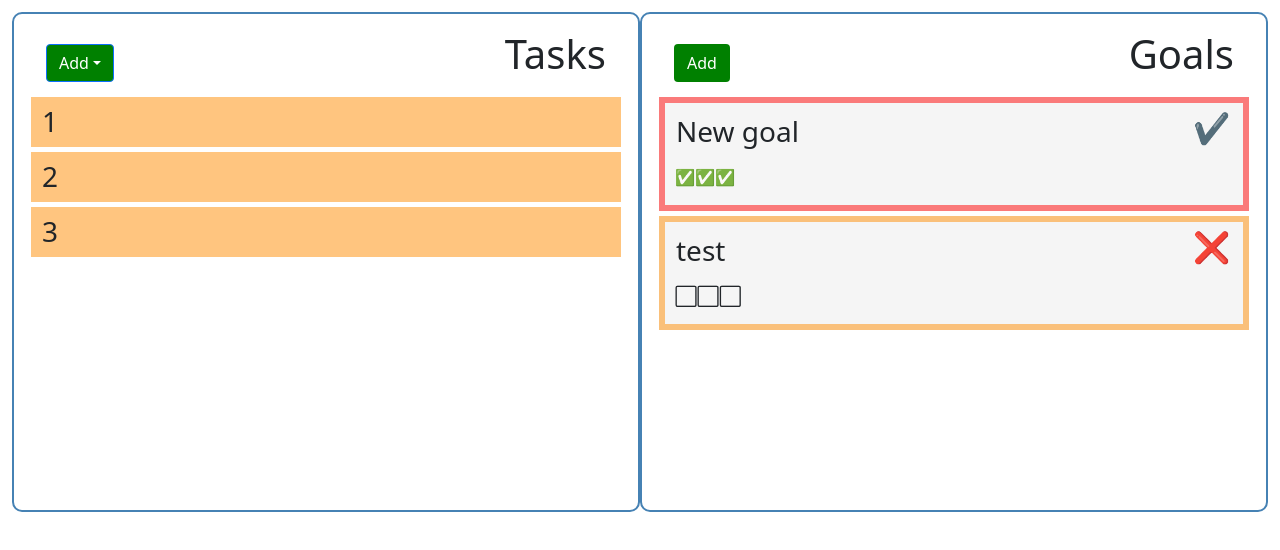
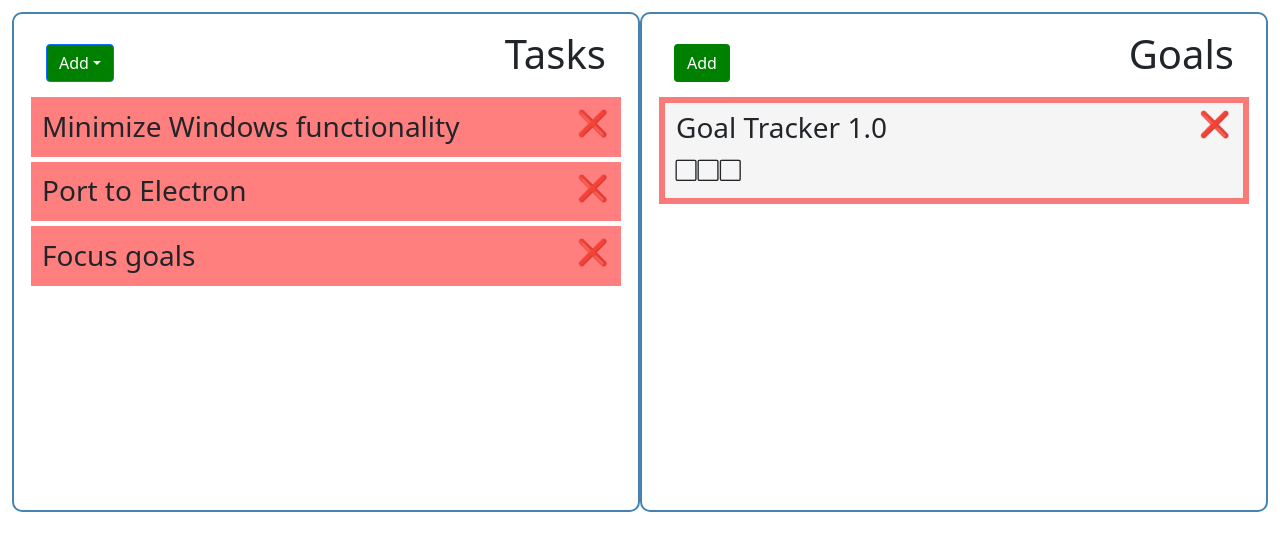
Before and after one commit to mgadbois-code/Goal-Tracker, a React (Create React App) app: page / in a window 1280 px wide. Shown: the top 550 px of the page. Built offline with nearby package versions, Linux system fonts and the light colour scheme; data requests are answered from the project's data file.

Commit message:
Remove goal functionality

```diff
--- a/db.json
+++ b/db.json
@@ -1,50 +1,27 @@
 {
   "goals": [
     {
-      "title": "New goal",
+      "title": "Goal Tracker 1.0",
       "dueDate": "",
       "tasks": [
         {
           "id": 1,
-          "title": "one task",
-          "done": true
+          "title": "Minimize Windows functionality",
+          "done": false
         },
         {
           "id": 2,
-          "title": "two task",
-          "done": true
+          "title": "Port to Electron",
+          "done": false
         },
         {
           "id": 3,
-          "title": "three",
-          "done": true
+          "title": "Focus goals",
+          "done": false
         }
       ],
       "color": "#ff000080",
       "id": 1
-    },
-    {
-      "title": "test",
-      "dueDate": "",
-      "tasks": [
-        {
-          "id": 1,
-          "title": "1",
-          "done": false
-        },
-        {
-          "id": 2,
-          "title": "2",
-          "done": false
-        },
-        {
-          "id": 3,
-          "title": "3",
-          "done": false
-        }
-      ],
-      "color": "#ff8c0080",
-      "id": 2
     }
   ]
 }
--- a/src/App.js
+++ b/src/App.js
@@ -64,6 +64,46 @@
   console.log(goals)
 }
 
+const removeTask = async (goalId, taskId) => {
+  const goalToUpdate = await fetchGoal(goalId)
+  const tasks = goalToUpdate.tasks
+  const updTasks = tasks.filter(task => task.id != taskId).map((task,index) => {
+    task.id = index+1
+    return task
+  })
+  const updGoal = {...goalToUpdate, tasks:updTasks}
+  const res = await fetch(`http://localhost:5000/goals/${goalId}`, {
+    method: 'PUT',
+    headers: {
+      'Content-type': 'application/json'
+    },
+    body: JSON.stringify(updGoal)
+  })
+
+  let data = await res.json()
+  console.log(data)
+
+    setGoals(goals.map((goal) =>{
+    if(goal.id === goalId){
+      let tasks= goal.tasks;
+      let newTasks = tasks.filter((task) => {
+        return task.id != taskId
+      }).map((task,index) => {
+        task.id = index + 1
+        return task
+      })
+      let newGoal = {...goal, tasks: newTasks}
+
+      return newGoal
+    }
+    return goal
+  }))
+
+
+}
+
+
+
 //Toggles checkmark icon in the sugoals in the GoalList component from unchecked icon to checked icon by toggling done property in task object within goal object
 
 
@@ -108,6 +148,48 @@
 
 }
 
+//When submit button is clicked in addTask component it toggles view, adds the task to the target goal, uses setGoals
+const submitTasks = async (taskArr) =>{
+
+  setShowAddTask(!showAddTask)
+  let taskObjArr = []
+  //
+  let targetGoal = goals.filter((goal)=> {return goal.id==addToGoal})[0]
+  for(let i = 0; i < taskArr.length; i++){
+    taskObjArr.push({id:targetGoal.tasks.length+1+i, title:taskArr[i], done: false})
+  }
+
+
+  let newTasks = targetGoal.tasks.concat(taskObjArr);
+  targetGoal.tasks = newTasks
+
+  const goalToUpdate = await fetchGoal(addToGoal)
+  goalToUpdate.tasks = newTasks;
+
+  const res = await fetch(`http://localhost:5000/goals/${addToGoal}`, {
+    method: 'PUT',
+    headers: {
+      'Content-type': 'application/json'
+    },
+    body: JSON.stringify(goalToUpdate)
+  })
+
+  const data = await res.json();
+
+
+  let newGoals = [...goals]
+  newGoals= newGoals.map((goal) => {
+    if(goal.id=== targetGoal.id){
+      return targetGoal
+    }
+    else{
+      return goal
+    }
+  })
+  setGoals(newGoals)
+
+}
+
 //Sets the goal color of a new goal.
 const handleColorChange = () => {
   setGoalColor(goalColor);
@@ -139,31 +221,6 @@
   //
 }
 
-//When submit button is clicked in addTask component it toggles view, adds the task to the target goal, uses setGoals
-const submitTasks = (taskArr) =>{
-  setShowAddTask(!showAddTask)
-  let taskObjArr = []
-  //
-  let targetGoal = goals.filter((goal)=> {return goal.id==addToGoal})[0]
-  for(let i = 0; i < taskArr.length; i++){
-    taskObjArr.push({id:targetGoal.tasks.length+1+i, title:taskArr[i], done: false})
-  }
-
-
-  let newTasks = targetGoal.tasks.concat(taskObjArr);
-  targetGoal.tasks = newTasks
-  let newGoals = [...goals]
-  newGoals= newGoals.map((goal) => {
-    if(goal.id=== targetGoal.id){
-      return targetGoal
-    }
-    else{
-      return goal
-    }
-  })
-  setGoals(newGoals)
-
-}
 
 
 
@@ -173,7 +230,7 @@
       <div className="container">
         {/* Tasks components */}
         {showAddTask ? <Header buttonColor="red" buttonText="✖️ Never Mind" title="New Task" onAdd={() => (setShowAddTask(!showAddTask))}/> : <Header goals={goals} title="Tasks"  onAdd={handleDropDown} />}
-        {showAddTask ? <AddTask addToGoal={addToGoal.id} onSubmit={submitTasks}/> : <TaskList goals={goals} onToggle={toggleDone} />}
+        {showAddTask ? <AddTask addToGoal={addToGoal.id} onSubmit={submitTasks}/> : <TaskList goals={goals} removeTask={removeTask}  onToggle={toggleDone} />}
       </div>
       <div className = "container">
         {/* Goals components */}
--- a/src/components/ItemRemoveButton.js
+++ b/src/components/ItemRemoveButton.js
@@ -2,7 +2,7 @@
 
 const ItemRemoveButton = ({removeGoal, allDone}) => {
     return (
-        <button style={{fontSize:"30px"}} className="btn h2" onClick={(event) => {event.stopPropagation(); removeGoal()}}>
+        <button style={{fontSize:"25px"}} className="btn h2" onClick={(event) => {event.stopPropagation(); removeGoal()}}>
             {allDone != 0 ? "❌": "✔️"}
         </button >
     )
--- a/src/components/Task.js
+++ b/src/components/Task.js
@@ -1,8 +1,13 @@
+import ItemRemoveButton from "./ItemRemoveButton"
+
 const Task = (props) => {
     return (
 
-        <div className="item task" style={{backgroundColor: props.goal.color}} onClick={(event) =>props.onToggle(props.goal.id,props.task.id)}>
-            <h3 className="detail" style={{opacity:"2"}}>{props.task.title}</h3>
+        <div className="item pointer task" style={{backgroundColor: props.goal.color}} onClick={(event) =>props.onToggle(props.goal.id,props.task.id)}>
+            <div className="header">
+            <h3 className="detail" >{props.task.title}</h3>
+            <ItemRemoveButton removeGoal={() => props.removeTask(props.goal.id,props.task.id)} allDone="1" />
+            </div>
         </div>
 
     )
--- a/src/components/TaskList.js
+++ b/src/components/TaskList.js
@@ -4,7 +4,7 @@
 const TaskList = (props) => {
     return (
         <div>
-            { props.goals.map((goal) => goal.tasks.filter((task) => !task.done).map((task) => <Task onToggle={props.onToggle}  goal= {goal} task={task} />))}
+            { props.goals.map((goal) => goal.tasks.filter((task) => !task.done).map((task) => <Task onToggle={props.onToggle} removeTask={props.removeTask}  goal= {goal} task={task} />))}
         </div>
     )
 }
```
